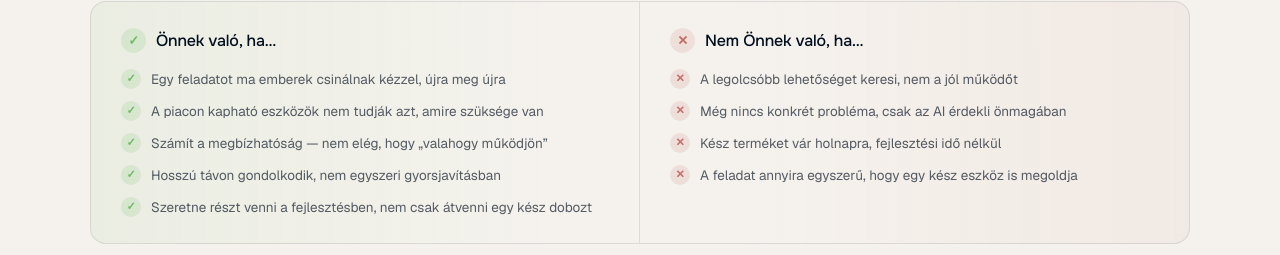
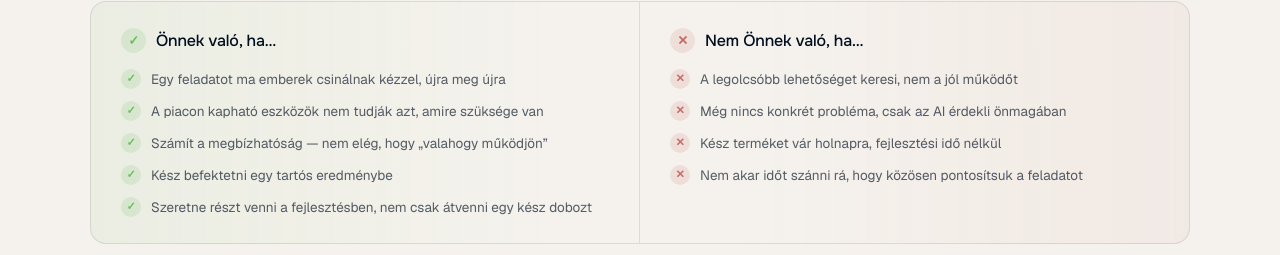
Before and after one commit to AlpineWebdevelopment/atrium, a Next.js app: page / in a window 1280 px wide. Shown: the part 5797-6052 px from the top of the page. Built offline with nearby package versions, Linux system fonts and the light colour scheme.

Commit message:
Root: tweak two Egyedi fejlesztes fit/nofit lines
Co-Authored-By: Claude Opus 4.8 <noreply@anthropic.com>

```diff
--- a/src/components/CustomSolutions.tsx
+++ b/src/components/CustomSolutions.tsx
@@ -124,7 +124,7 @@ const FIT = [
   "Egy feladatot ma emberek csinálnak kézzel, újra meg újra",
   "A piacon kapható eszközök nem tudják azt, amire szüksége van",
   "Számít a megbízhatóság — nem elég, hogy „valahogy működjön”",
-  "Hosszú távon gondolkodik, nem egyszeri gyorsjavításban",
+  "Kész befektetni egy tartós eredménybe",
   "Szeretne részt venni a fejlesztésben, nem csak átvenni egy kész dobozt",
 ];
 
@@ -132,7 +132,7 @@ const NOFIT = [
   "A legolcsóbb lehetőséget keresi, nem a jól működőt",
   "Még nincs konkrét probléma, csak az AI érdekli önmagában",
   "Kész terméket vár holnapra, fejlesztési idő nélkül",
-  "A feladat annyira egyszerű, hogy egy kész eszköz is megoldja",
+  "Nem akar időt szánni rá, hogy közösen pontosítsuk a feladatot",
 ];
 
 const GUARANTEES = [
```
